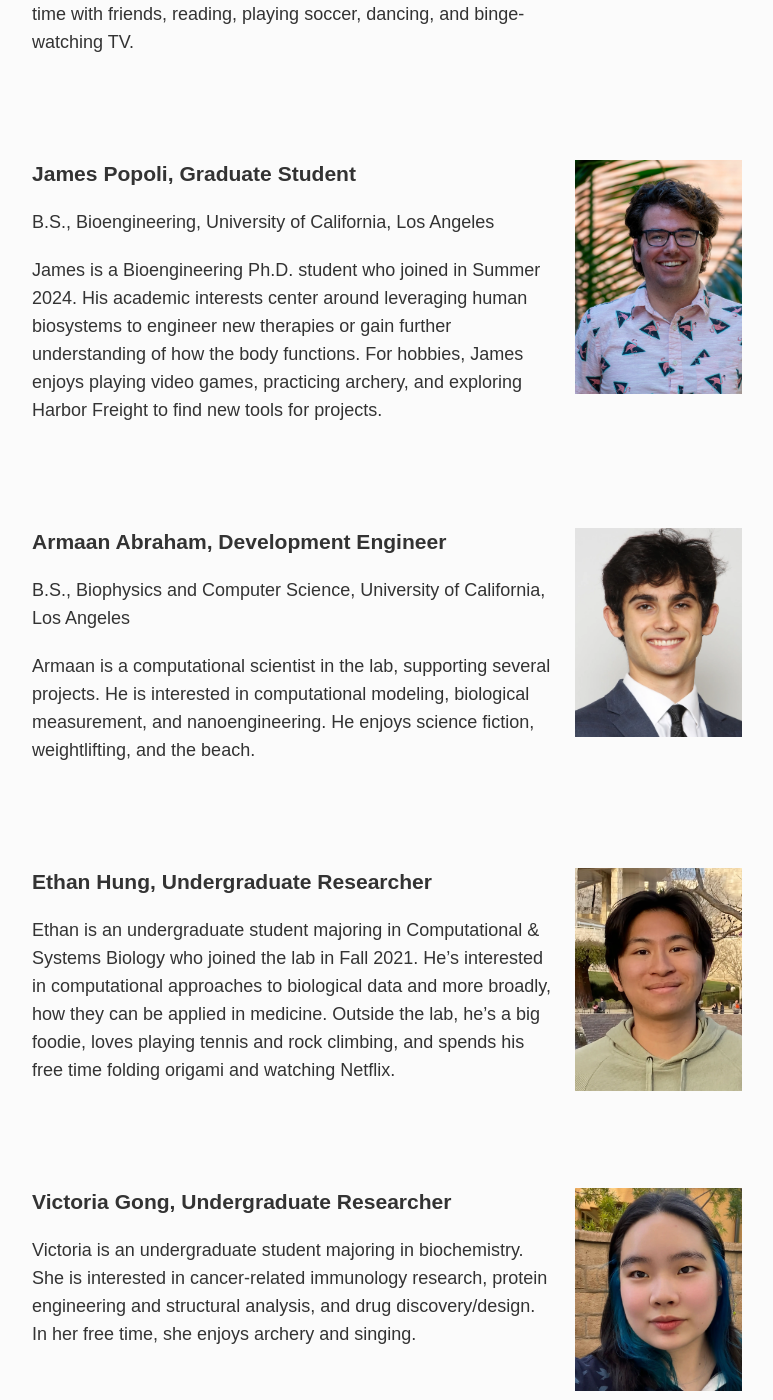
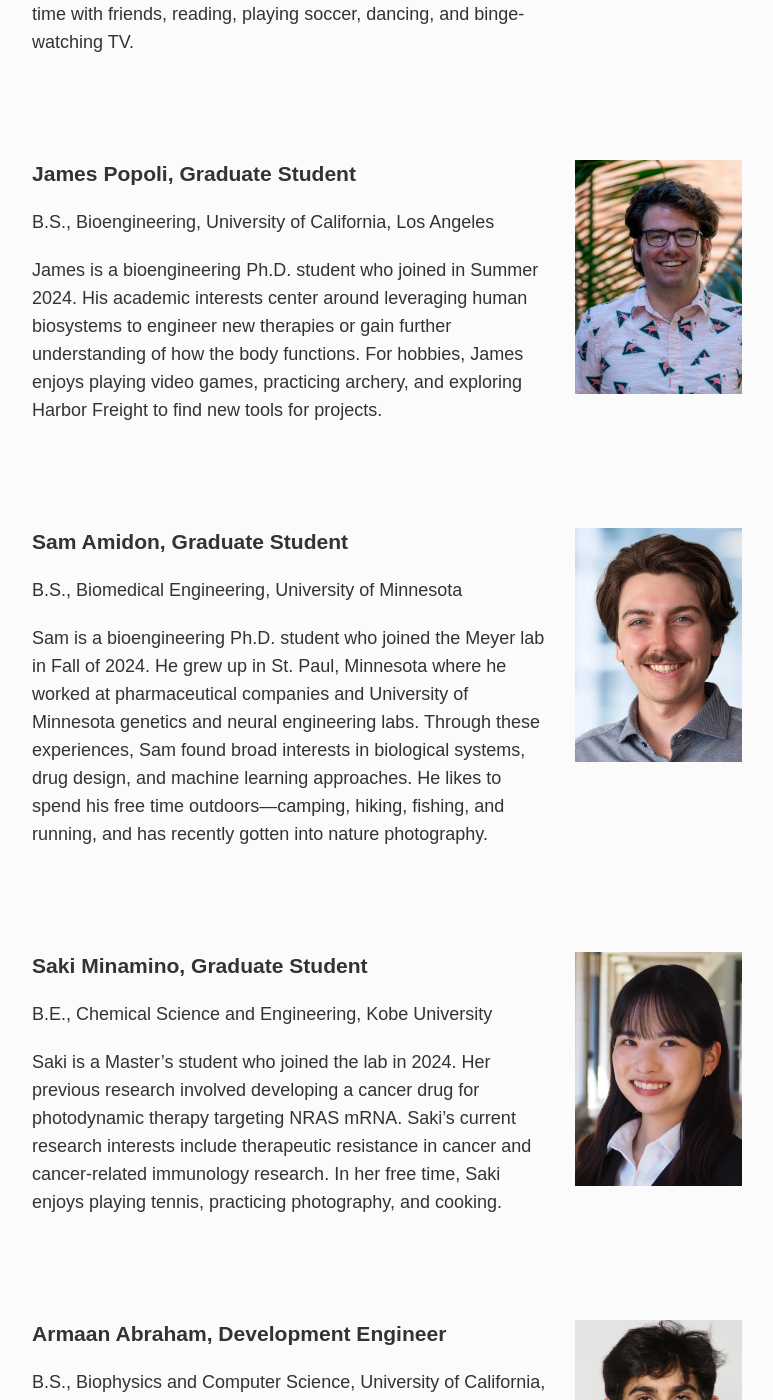
Before and after one commit to meyer-lab/asmlab.org, a Jekyll site: the page built from team/index.md, in a window 1280 px wide and 1400 px high, scrolled down 2445 px. Shown: the whole window, without its empty margins (253-1026 px from the left). Built offline with Jekyll 4.4.1, drawn with Linux system fonts in a browser that asks for light colours; some web fonts are replaced.

Commit message:
Add folks (#136)
* Add Sam

* Add Saki

```diff
--- a/_data/team.yml
+++ b/_data/team.yml
@@ -208,8 +208,27 @@
   degrees:
     - B.S., Bioengineering, University of California, Los Angeles
   keywords: tensors, computational, systems immunology
-  description: James is a Bioengineering Ph.D. student who joined in Summer 2024. His academic interests center around leveraging human biosystems to engineer new therapies or gain further understanding of how the body functions. For hobbies, James enjoys playing video games, practicing archery, and exploring Harbor Freight to find new tools for projects.
+  description: James is a bioengineering Ph.D. student who joined in Summer 2024. His academic interests center around leveraging human biosystems to engineer new therapies or gain further understanding of how the body functions. For hobbies, James enjoys playing video games, practicing archery, and exploring Harbor Freight to find new tools for projects.
   photo: jpopoli.webp
+  current: True
+
+- name: Sam Amidon
+  position: Graduate Student
+  degrees:
+    - B.S., Biomedical Engineering, University of Minnesota
+  keywords: cytokines, wet lab
+  description: Sam is a bioengineering Ph.D. student who joined the Meyer lab in Fall of 2024. He grew up in St. Paul, Minnesota where he worked at pharmaceutical companies and University of Minnesota genetics and neural engineering labs. Through these experiences, Sam found broad interests in biological systems, drug design, and machine learning approaches. He likes to spend his free time outdoors—camping, hiking, fishing, and running, and has recently gotten into nature photography.
+  photo: samidon.webp
+  github: samuel-amidon
+  current: True
+
+- name: Saki Minamino
+  position: Graduate Student
+  degrees:
+    - B.E., Chemical Science and Engineering, Kobe University
+  keywords: drug resistance, AXL, wet lab
+  description: Saki is a Master's student who joined the lab in 2024. Her previous research involved developing a cancer drug for photodynamic therapy targeting NRAS mRNA. Saki's current research interests include therapeutic resistance in cancer and cancer-related immunology research. In her free time, Saki enjoys playing tennis, practicing photography, and cooking.
+  photo: sminamino.webp
   current: True
 
 - name: Armaan Abraham
```
Also changed, not shown: public/photos/samidon.webp (added), public/photos/sminamino.webp (added).
